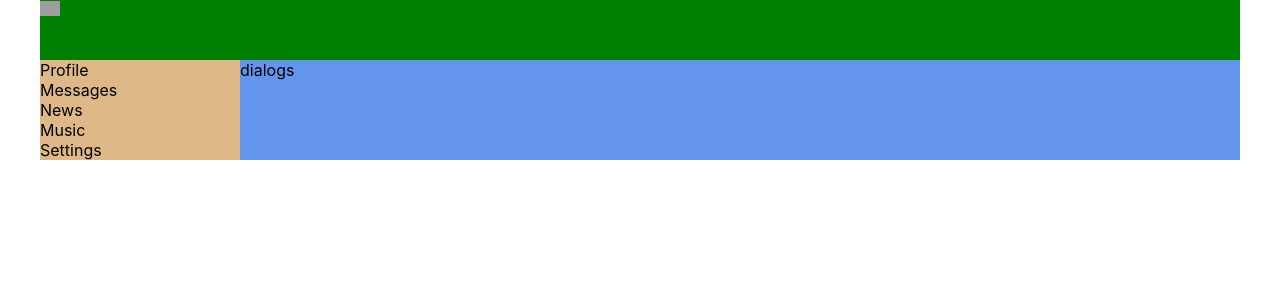
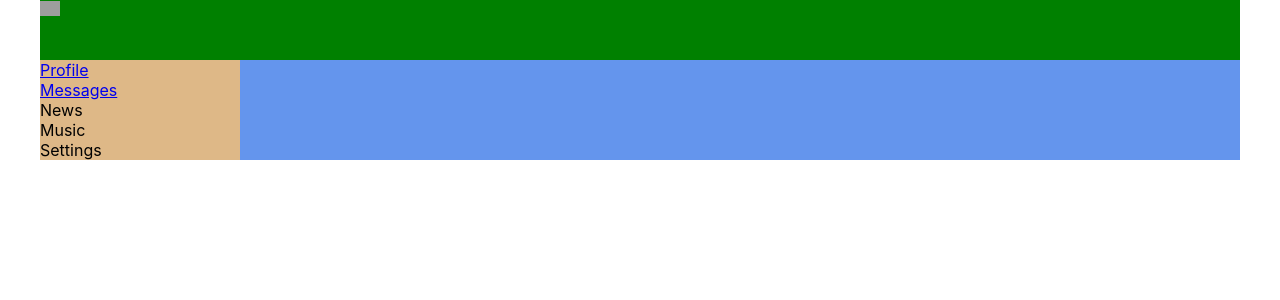
Before and after one commit to Alpadalica/social_network-main, a React (Create React App) app: page / in a window 1280 px wide. Shown: the top 300 px of the page. Built offline with nearby package versions, Linux system fonts and the light colour scheme; grey boxes are pictures that could not be loaded.

Commit message:
Add routh for app

```diff
--- a/src/App.tsx
+++ b/src/App.tsx
@@ -5,17 +5,20 @@ import Navbar from "./components/Navbar/Navbar";
 import Profile from "./components/Profile/Profile";
 import Dialogs from "./components/Dialogs/Dialogs";
 import s from "./components/Dialogs/Dialogs.module.css";
+import {BrowserRouter, Route} from "react-router-dom";
 
 function App() {
     return (
+        <BrowserRouter>
         <div className="app-wrapper">
             <Header/>
             <Navbar/>
             <div className='app-wrapper-content'>
-            <Dialogs/>
+                <Route path='/dialogs' component={Dialogs}/>
+                <Route path='/profile' component={Profile}/>
             </div>
-            {/*<Profile/>*/}
         </div>
+        </BrowserRouter>
     );
 }
 
--- a/src/components/Navbar/Navbar.tsx
+++ b/src/components/Navbar/Navbar.tsx
@@ -5,10 +5,10 @@ const Navbar = () => {
     return (
         <nav className={s.nav}>
             <div className='s.item'>
-                    <a>Profile</a>
+                <a href='/profile'>Profile</a>
             </div>
             <div className='s.item'>
-                    <a>Messages</a>
+                <a href='/dialogs'>Messages</a>
             </div>
             <div className='s.item'>
                 <a>News</a>
```
Lines whose indentation alone changed are shown as unchanged.
